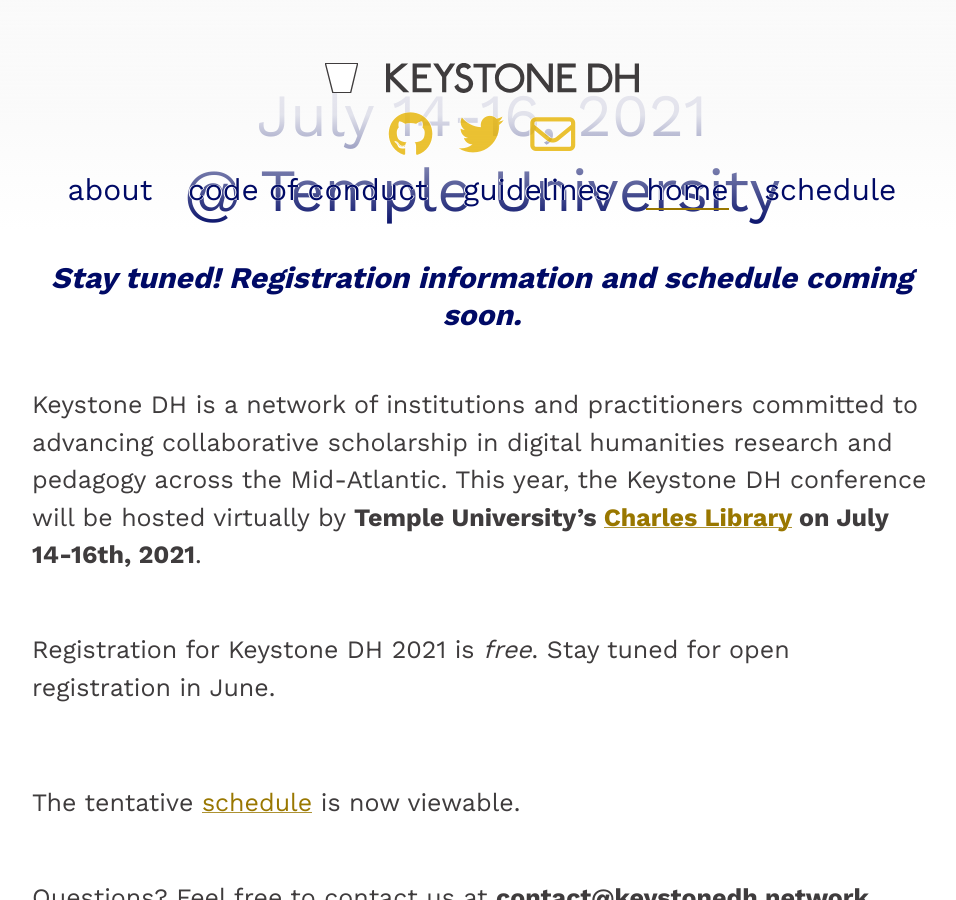
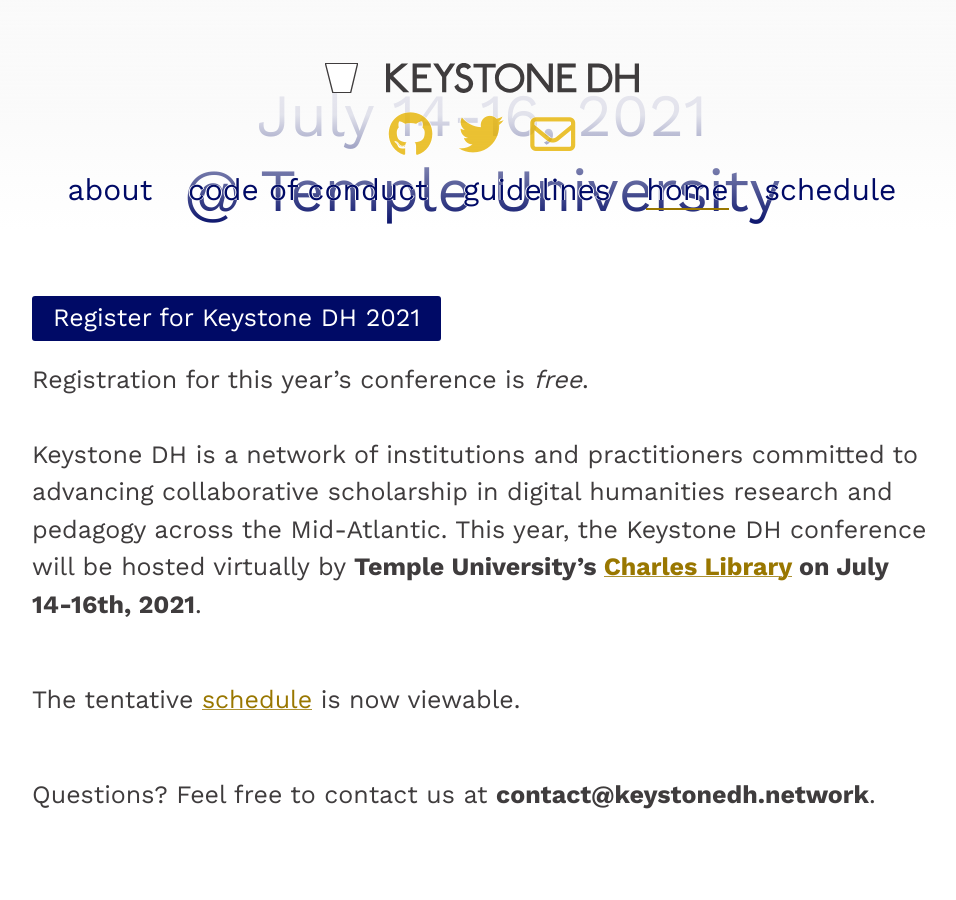
Before and after one commit to KeystoneDH/2021, a Jekyll site: the page built from index.md, in a window 1280 px wide and 900 px high, scrolled down 236 px. Shown: the whole window, without its empty margins (158-1114 px from the left). Built offline with Jekyll 4.4.1, drawn with Linux system fonts in a browser that asks for light colours; nearby versions of some CDN libraries.

Commit message:
adds registration button

```diff
--- a/index.md
+++ b/index.md
@@ -7,16 +7,14 @@ tags: page
 
 # July 14-16, 2021<br/>@ Temple University
 
-## ***Stay tuned! Registration information and schedule coming soon.***
+<br/>
+<a class="button button-dark-blue" href="https://charlesstudy.temple.edu/calendar/events/keystone_dh">Register for Keystone DH 2021</a>
 
+Registration for this year's conference is *free*.
 <br/>
 Keystone DH is a network of institutions and practitioners committed to advancing collaborative scholarship in digital humanities research and pedagogy across the Mid-Atlantic. This year, the Keystone DH conference will be hosted virtually by **Temple University’s [Charles Library](https://www.temple.edu/about/libraries/charles) on July 14-16th, 2021**.
 
 <br/>
-Registration for Keystone DH 2021 is *free*. Stay tuned for open registration in June.
-
-<br/>
-
 The tentative [schedule](https://keystonedh.network/2021/schedule) is now viewable.
 
 <br/>
```
